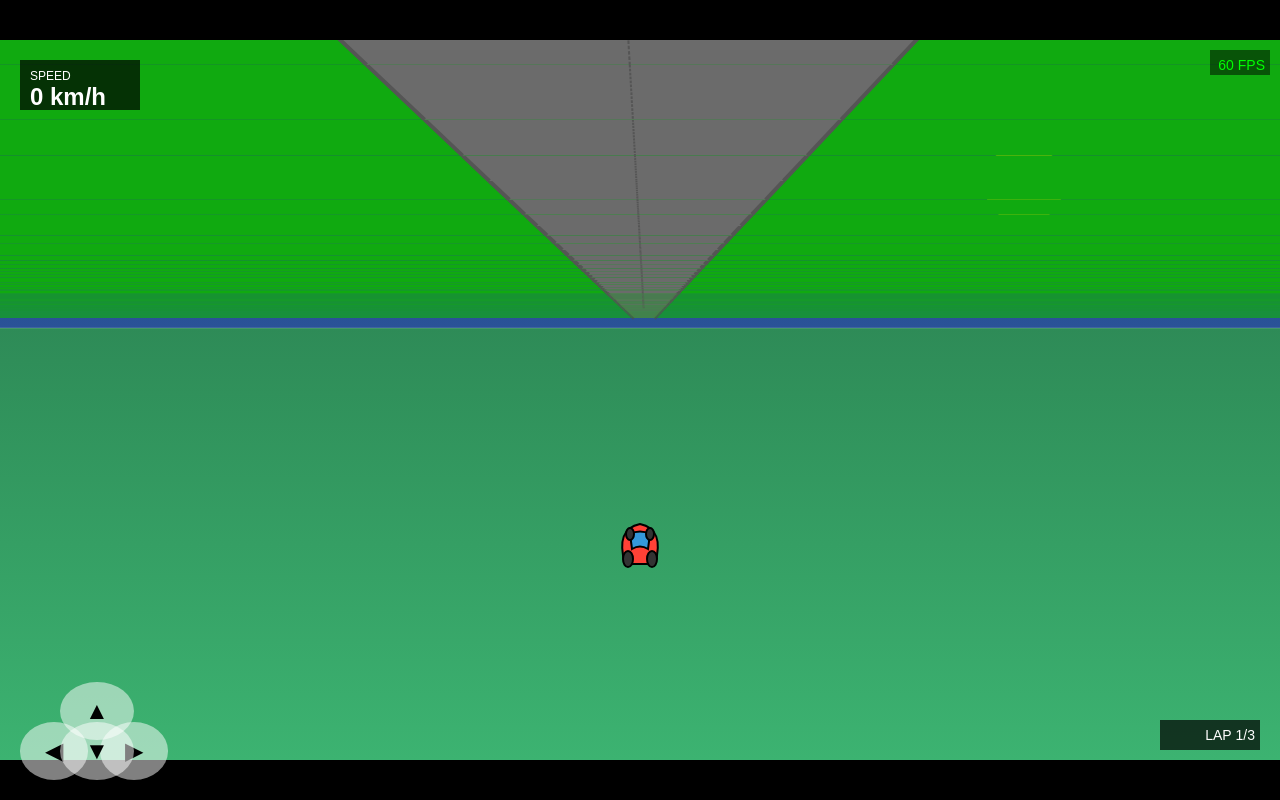
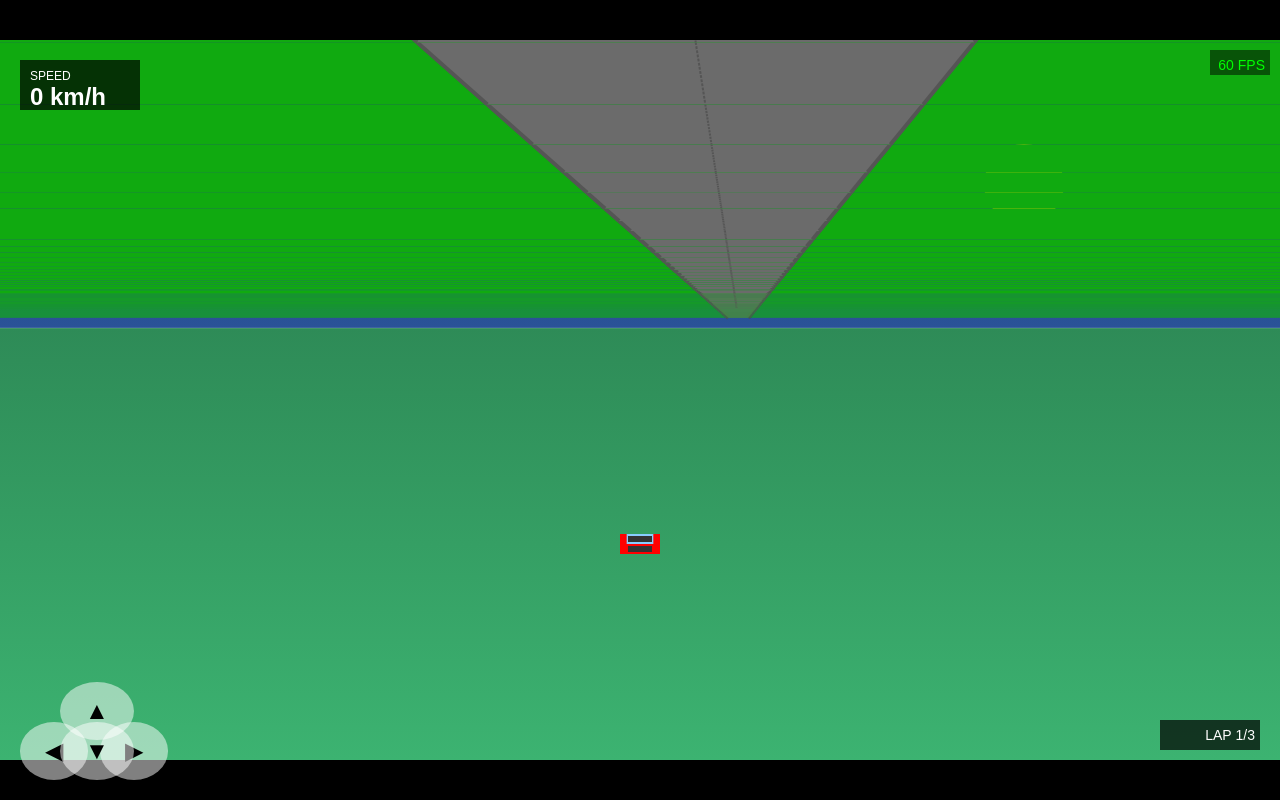
Before and after one commit to zarigata/racing-legends, a website built with webpack: page src/index.html in a window 1280 px wide. Built offline with nearby package versions, Linux system fonts and the light colour scheme.

Commit message:
feat: implement core racing game components with track generation, car physics, and 3D renderer

```diff
--- a/src/js/car.ts
+++ b/src/js/car.ts
@@ -20,11 +20,11 @@ export class Car {
   public turningSpeed: number;
   public width: number;
 
-  constructor(x: number, y: number, angle: number) {
+  constructor(x: number, y: number, angle: number = Math.PI / 2) {
     this.x = x;
     this.y = y;
     this.z = 0; // Initialize z position
-    this.angle = angle;
+    this.angle = angle; // 0 points to right, Math.PI/2 points down
     this.speed = 0;
     this.maxSpeed = CAR.MAX_SPEED;
     this.acceleration = CAR.ACCELERATION;
@@ -58,13 +58,12 @@ export class Car {
       }
     }
 
-    // Apply movement
-    this.x += Math.sin(this.angle) * this.speed;
-    this.y -= Math.cos(this.angle) * this.speed;
+    // Apply movement (X increases to the right, Y increases downward)
+    this.x += Math.cos(this.angle) * this.speed;
+    this.y += Math.sin(this.angle) * this.speed;
 
     // Keep angle between 0 and 2*PI
-    if (this.angle < 0) this.angle += Math.PI * 2;
-    if (this.angle > Math.PI * 2) this.angle -= Math.PI * 2;
+    this.angle = ((this.angle % (Math.PI * 2)) + Math.PI * 2) % (Math.PI * 2);
   }
 
   // Reset car to starting position
--- a/src/js/renderer.ts
+++ b/src/js/renderer.ts
@@ -61,7 +61,13 @@ export class Renderer {
     // Render the scene
     this.renderSky();
     this.renderTrack(track, car);
+
+    // Ensure car is always rendered on top
+    this.ctx.save();
     this.renderCar(car);
+    this.ctx.restore();
+
+    // Render HUD on top of everything
     this.renderHUD(car);
 
     this.lastFrameTime = now;
@@ -119,7 +125,7 @@ export class Renderer {
 
     // Find the segment the car is currently on
     const baseSegment = segments[0];
-    const cameraZ = car.z - this.camera.distance * track.getSegmentLength();
+    const cameraZ = car.z - this.camera.distance * 100; // Use fixed segment length of 100
 
     // Draw segments from back to front (painter's algorithm)
     for (let i = segments.length - 1; i >= 0; i--) {
@@ -227,73 +233,30 @@ export class Renderer {
   }
 
   private renderCar(car: Car): void {
-    // Draw car (more detailed than a simple triangle)
+    // Simple car representation (a rectangle)
+    const carWidth = 40;
+    const carHeight = 20;
+
     this.ctx.save();
-    this.ctx.translate(this.width / 2, this.height * 0.7);
-    this.ctx.rotate(car.angle);
+    this.ctx.translate(this.width / 2, this.height * 0.7); // Position car at bottom center
+    this.ctx.rotate(car.angle - Math.PI / 2); // Rotate to match car's angle (0 points right, π/2 points down)
 
     // Car body
-    this.ctx.fillStyle = '#FF4136'; // Red
-    this.ctx.strokeStyle = '#000';
-    this.ctx.lineWidth = 2;
+    this.ctx.fillStyle = '#FF0000';
+    this.ctx.fillRect(-carWidth / 2, -carHeight / 2, carWidth, carHeight);
 
-    // Car body
-    this.ctx.beginPath();
-    this.ctx.moveTo(0, -20);
-    this.ctx.quadraticCurveTo(25, -15, 15, 20);
-    this.ctx.lineTo(-15, 20);
-    this.ctx.quadraticCurveTo(-25, -15, 0, -20);
-    this.ctx.closePath();
-    this.ctx.fill();
-    this.ctx.stroke();
-
-    // Windshield
-    this.ctx.fillStyle = '#3498db';
-    this.ctx.beginPath();
-    this.ctx.moveTo(-10, -10);
-    this.ctx.quadraticCurveTo(0, -15, 10, -10);
-    this.ctx.lineTo(8, 5);
-    this.ctx.quadraticCurveTo(0, 0, -8, 5);
-    this.ctx.closePath();
-    this.ctx.fill();
-    this.ctx.stroke();
+    // Windshield (smaller rectangle on top of the car)
+    this.ctx.fillStyle = '#88CCFF';
+    this.ctx.fillRect(-carWidth / 3, -carHeight / 2, (carWidth / 3) * 2, carHeight / 2);
 
     // Wheels
-    this.ctx.fillStyle = '#333';
+    this.ctx.fillStyle = '#333333';
+    const wheelWidth = carWidth * 0.6;
+    const wheelHeight = carHeight * 0.3;
 
     // Front wheels
-    this.ctx.save();
-    this.ctx.translate(-12, 0);
-    this.ctx.beginPath();
-    this.ctx.ellipse(0, 15, 5, 8, 0, 0, Math.PI * 2);
-    this.ctx.fill();
-    this.ctx.stroke();
-    this.ctx.restore();
-
-    this.ctx.save();
-    this.ctx.translate(12, 0);
-    this.ctx.beginPath();
-    this.ctx.ellipse(0, 15, 5, 8, 0, 0, Math.PI * 2);
-    this.ctx.fill();
-    this.ctx.stroke();
-    this.ctx.restore();
-
-    // Rear wheels
-    this.ctx.save();
-    this.ctx.translate(-10, 0);
-    this.ctx.beginPath();
-    this.ctx.ellipse(0, -10, 4, 6, 0, 0, Math.PI * 2);
-    this.ctx.fill();
-    this.ctx.stroke();
-    this.ctx.restore();
-
-    this.ctx.save();
-    this.ctx.translate(10, 0);
-    this.ctx.beginPath();
-    this.ctx.ellipse(0, -10, 4, 6, 0, 0, Math.PI * 2);
-    this.ctx.fill();
-    this.ctx.stroke();
-    this.ctx.restore();
+    this.ctx.fillRect(-wheelWidth/2, -carHeight*0.4, wheelWidth, wheelHeight);
+    this.ctx.fillRect(-wheelWidth/2, carHeight*0.4-wheelHeight, wheelWidth, wheelHeight);
 
     this.ctx.restore();
   }
--- a/src/js/track.ts
+++ b/src/js/track.ts
@@ -89,16 +89,16 @@ export class Track {
         elevation = (rng() * 2 - 1) * difficulty * 100;
       }
 
-      // Update track position
+      // Update track position (X-Y plane with Z for depth)
       const angle = curve * (Math.PI / 180);
-      trackX += Math.sin(angle) * this.segmentLength;
-      trackZ += Math.cos(angle) * this.segmentLength;
+      trackX += Math.cos(angle) * this.segmentLength;
+      trackY += Math.sin(angle) * this.segmentLength;
 
       // Add segment
       this.segments.push({
         x: trackX,
-        y: trackY + elevation,
-        z: n * this.segmentLength,
+        y: trackY,
+        z: n * this.segmentLength + elevation,
         width: this.params.trackWidth,
         curve: curve,
         elevation: elevation,
@@ -126,22 +126,24 @@ export class Track {
   }
 
   public getStartPosition(): { x: number; y: number; angle: number } {
-    // Return a position slightly above the first segment to avoid clipping
+    // Start at the beginning of the track, slightly above the track
     return {
-      x: this.segments[10].x,
-      y: this.segments[10].y,
-      angle: 0
+      x: this.segments[0].x,
+      y: this.segments[0].y,
+      angle: Math.PI / 2 // Start facing up (positive Y direction)
     };
   }
 
-  // Get the length of each segment
-  public getSegmentLength(): number {
-    return this.segmentLength;
+  public getSegmentAt(z: number): TrackSegment {
+    const index = Math.floor(z / this.segmentLength) % this.segments.length;
+    return this.segments[Math.max(0, Math.min(index, this.segments.length - 1))];
   }
 
-  // Get the total number of segments
-  public getSegmentCount(): number {
-    return this.segments.length;
+  public getSegmentIndex(z: number): number {
+    return Math.max(0, Math.min(
+      Math.floor(z / this.segmentLength) % this.segments.length,
+      this.segments.length - 1
+    ));
   }
 
   // Get visible segments from the car's perspective
```
Also changed, not shown: index.html (+7 -4 lines).
